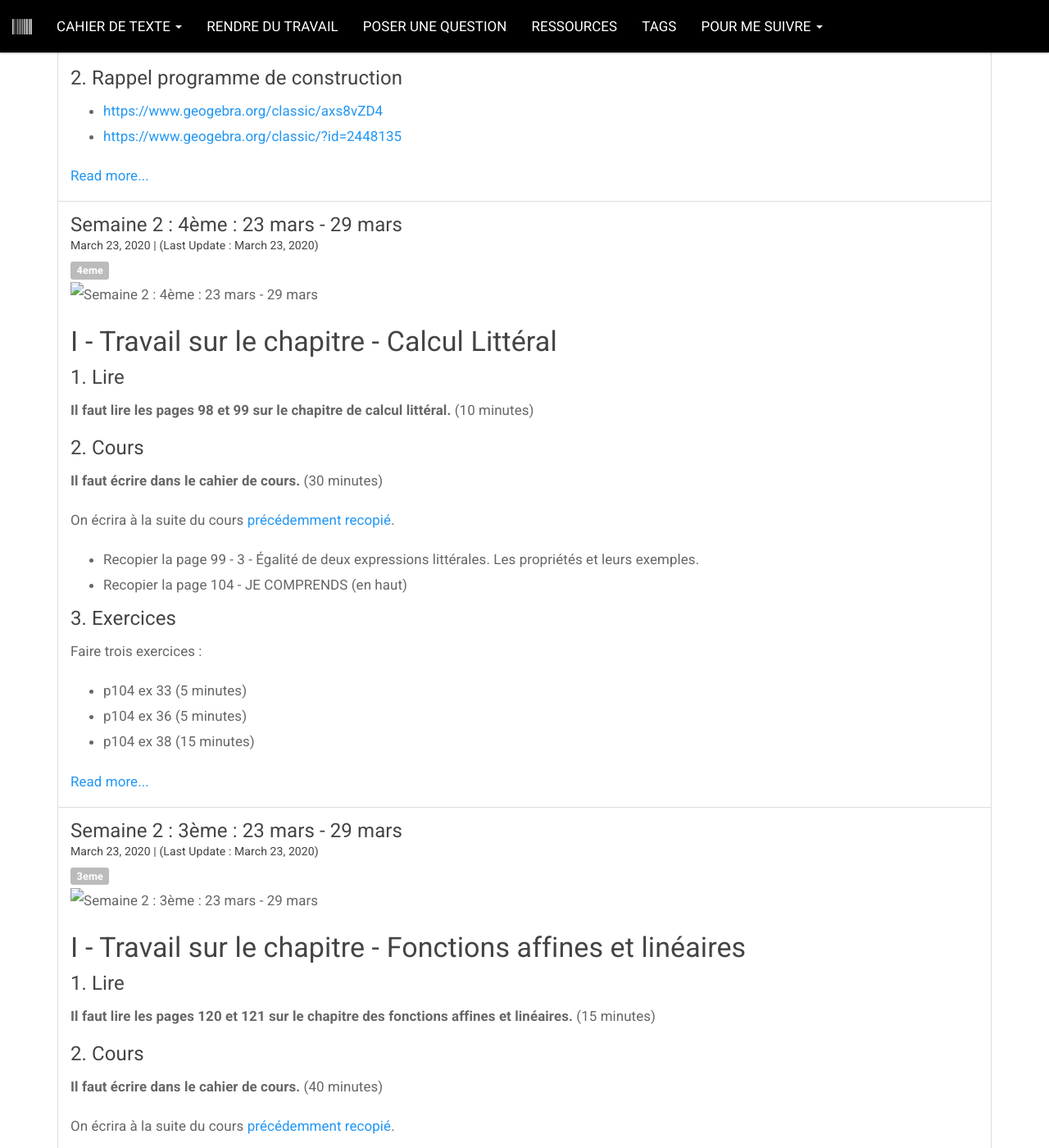
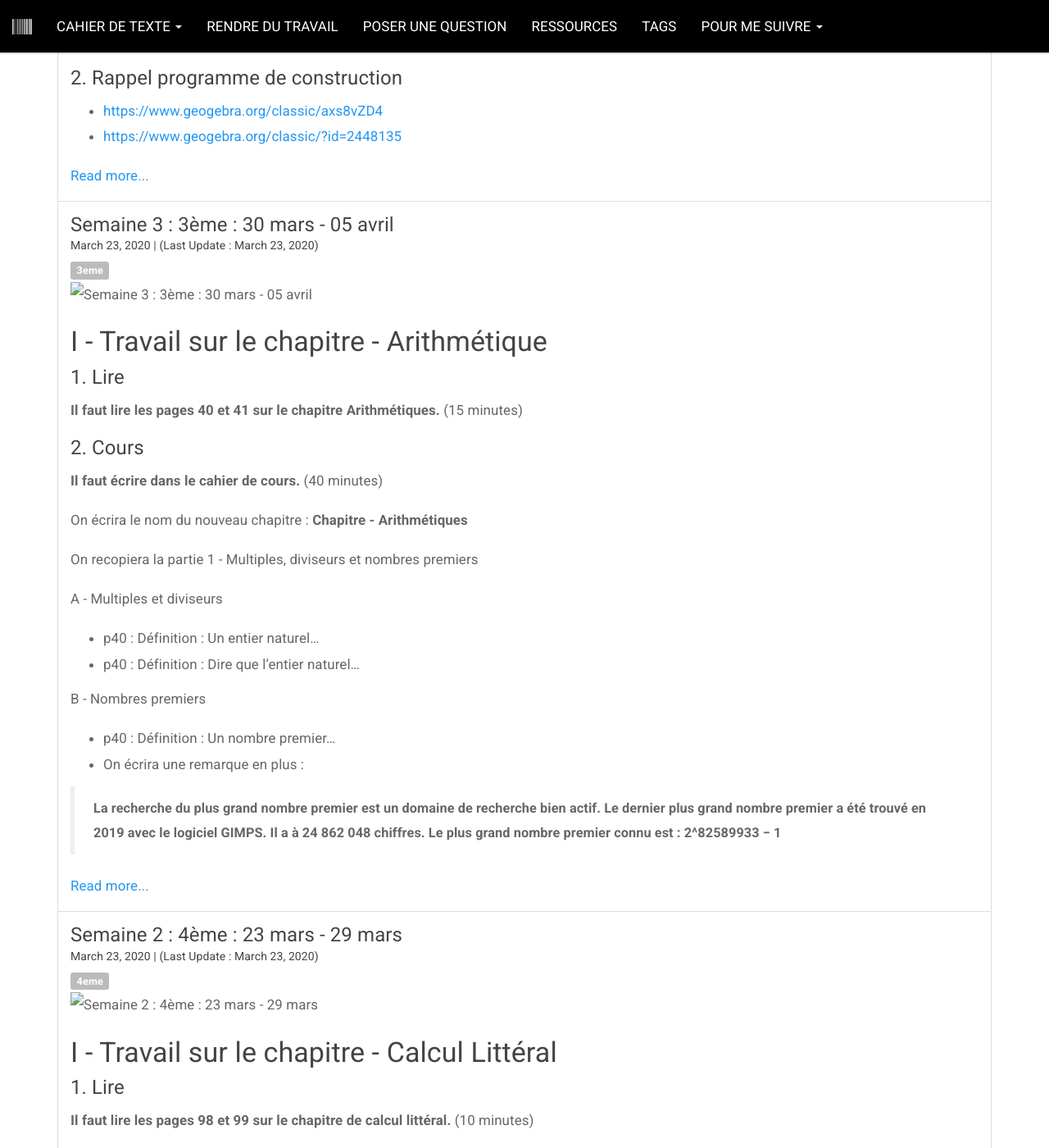
Before and after one commit to homeostasie/holomoprhe.fr, a Jekyll site: the page built from index.html, in a window 1280 px wide and 1400 px high, scrolled down 1499 px. Shown: the whole window at 82% size. Built offline with Jekyll 4.4.1, drawn with Linux system fonts in a browser that asks for light colours; the list of posts is cut into pages by our own code; comment, search, counter and statistics services are not loaded; some of the changed text lies outside the part shown.

Commit message:
ajout S3 troisième

```diff
--- a/_pages/cahier-de-texte/3-troisieme.md
+++ b/_pages/cahier-de-texte/3-troisieme.md
@@ -18,6 +18,7 @@ Le programme de travail est le suivant :
 
 * Semaine 1 : Fonctions affines et linéaires : [LIEN](/posts/s1-3eme-16mars-22mars/) - [CORRECTION](/posts/s1-3eme-correction/).
 * Semaine 2 : Fonctions affines et linéaires : [LIEN](/posts/s2-3eme-23mars-29mars/)
+* Semaine 3 : Arithmétique : [LIEN](/posts/s3-3eme-30mars-05avril/)
 
 ### Ressources
 
--- /dev/null
+++ b/_posts/2020-03-31-S3-3eme-30mars-05avril.md
@@ -0,0 +1,97 @@
+---
+layout: default
+title: "Semaine 3 : 3ème : 30 mars - 05 avril"
+date: 2020-03-23 08:00:00 +0200
+published: 2020-03-23 08:00:00 +0200
+comments: true
+categories: agenda
+tags: [3eme]
+---
+
+### I - Travail sur le chapitre - Arithmétique
+
+#### 1. Lire
+
+**Il faut lire les pages 40 et 41 sur le chapitre Arithmétiques.** (15 minutes)
+
+#### 2. Cours
+
+**Il faut écrire dans le cahier de cours.** (40 minutes)
+
+On écrira le nom du nouveau chapitre : **Chapitre - Arithmétiques**
+
+On recopiera la partie 1  - Multiples, diviseurs et nombres premiers
+
+A - Multiples et diviseurs
+
+* p40 : Définition : Un entier naturel...
+* p40 : Définition : Dire que l'entier naturel...
+
+B - Nombres premiers
+
+* p40 : Définition : Un nombre premier...
+* On écrira une remarque en plus :
+
+> **La recherche du plus grand nombre premier est un domaine de recherche bien actif. Le dernier plus grand nombre premier a été trouvé en 2019 avec le logiciel GIMPS. Il a à 24 862 048 chiffres.**
+> **Le plus grand nombre premier connu est : 2^82589933 − 1**
+
+<!--more-->
+
+#### 3. Exercices
+
+Faire quatre exercices :
+
+* p42 ex 4 (5/ 10 minutes)
+* p42 ex 5 (5/ 10 minutes)
+* p42 ex 7 (5/ 10 minutes)
+* p42 ex 8 (5 /10 minutes)
+
+aide :
+* [Yvan Monka](https://www.maths-et-tiques.fr/index.php/cours-maths/niveau-troisieme#6)
+* [khanacademy](https://fr.khanacademy.org/math/cycle-4-v2/xd933de08ca5f2cb4:nombres-et-calculs-diviseurs-et-multiples)
+
+#### 4. Exercices complémentaires
+
+* [Critères de divisibilité](https://fr.khanacademy.org/math/cycle-4-v2/xd933de08ca5f2cb4:nombres-et-calculs-diviseurs-et-multiples/xd933de08ca5f2cb4:diviseurs-et-multiples/e/factor-pairs?modal=1)
+* [Diviseurs et multiples](https://fr.khanacademy.org/math/cycle-4-v2/xd933de08ca5f2cb4:nombres-et-calculs-diviseurs-et-multiples/xd933de08ca5f2cb4:diviseurs-et-multiples/e/identifying-factors-and-multiples?modal=1)
+* [Nombres premiers](https://fr.khanacademy.org/math/cycle-4-v2/xd933de08ca5f2cb4:nombres-et-calculs-diviseurs-et-multiples/xd933de08ca5f2cb4:nombres-premiers/e/prime_numbers?modal=1)
+* [Nombres composés](https://fr.khanacademy.org/math/cycle-4-v2/xd933de08ca5f2cb4:nombres-et-calculs-diviseurs-et-multiples/xd933de08ca5f2cb4:nombres-premiers/e/composite_numbers?modal=1)
+* [Nombres premiers et nombres composés](https://fr.khanacademy.org/math/cycle-4-v2/xd933de08ca5f2cb4:nombres-et-calculs-diviseurs-et-multiples/xd933de08ca5f2cb4:nombres-premiers/e/prime-and-composite-numbers?modal=1)
+
+
+### II - Travail algorithmie
+
+#### 1. Scratch
+
+* Ouvrir le livre page 16 / 17
+* Lancer Scratch et suivre le tutoriel 1 : [https://scratch.mit.edu](https://scratch.mit.edu/projects/editor/?tutorial=getStarted)
+
+
+### III - Travail complémentaire
+
+#### 1. Lire
+
+Marie Curie (20 minutes) : [https://lejournal.cnrs.fr/billets/marie-curie-la-pionniere-aux-deux-nobel](https://lejournal.cnrs.fr/billets/marie-curie-la-pionniere-aux-deux-nobel)
+
+#### 2. Entraînement brevet
+
+S’entraîner au brevet (10 minutes exercices et 5 minutes corrections)
+
+* Exercice complémentaire 3 (avec sa correction) : [LIEN](/assets/doc/3eme/S3/3c3-bb3.pdf)
+
+--------------------------------------
+
+### Évaluation semaine 3
+
+*// en cours - au vu des difficultés de communication*
+
+Les documents textes, ou photos du cahier sont à déposer dé préférence dans votre collection pearltrees. Voir : [Rendre ses devoirs](/rendu/)
+
+La réussite des exercices sans erreur n’est pas nécessaire pour avoir les points.
+
+* (4 points) Les exercices sont fait et déposés sur Pearltrees avant le 02 / 04
+
+p42 ex 4, 5, 7 et 8
+
+
+* (2 points) Avoir écrit le cours, une photo du cours écrit dans le cahier. Cours : Chapitre - Arithmétique
```
Also changed, not shown: 1 other file.
